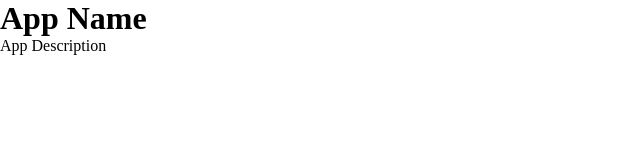
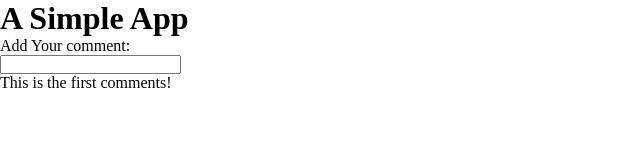
Before and after one commit to pedro-filho-81/aulas-html-css-javascript-1, a plain HTML site: page exemplos/livro-aplicacao-web/cap04/projects/exemplo2/index.html in a window 1280 px wide. Shown: the whole page, without its empty margins (0-640 px from the left). Drawn offline with nearby package versions, Linux system fonts and the light colour scheme.

Commit message:
Update index.html

```diff
--- a/exemplos/livro-aplicacao-web/cap04/projects/exemplo2/index.html
+++ b/exemplos/livro-aplicacao-web/cap04/projects/exemplo2/index.html
@@ -3,17 +3,28 @@
 <head>
    <meta charset="UTF-8">
    <meta name="viewport" content="width=device-width, initial-scale=1.0">
-   <title>App Name</title>
+   <title>A Simple App</title>
    <link rel="stylesheet" href="style.css">
 </head>
 <body>
    <header>
-      <h1>App Name</h1>
+      <h1>A Simple App</h1>
    </header>
 
    <main>
-      <p>App Description</p>
+      <!-- ovserve que usamos u hífem aqui no nome de nossa classe CSS que contém várias palavras: essa é uma convenção do CSS-->
+      <section class="comments-input">
+         <p>Add Your comment: </p>
+         <input type="text">
+      </section>
+
+      <section class="comments">
+         <p>
+            This is the first comments!
+         </p>
+      </section>
    </main>
+
    <footer>
 
    </footer>
```
